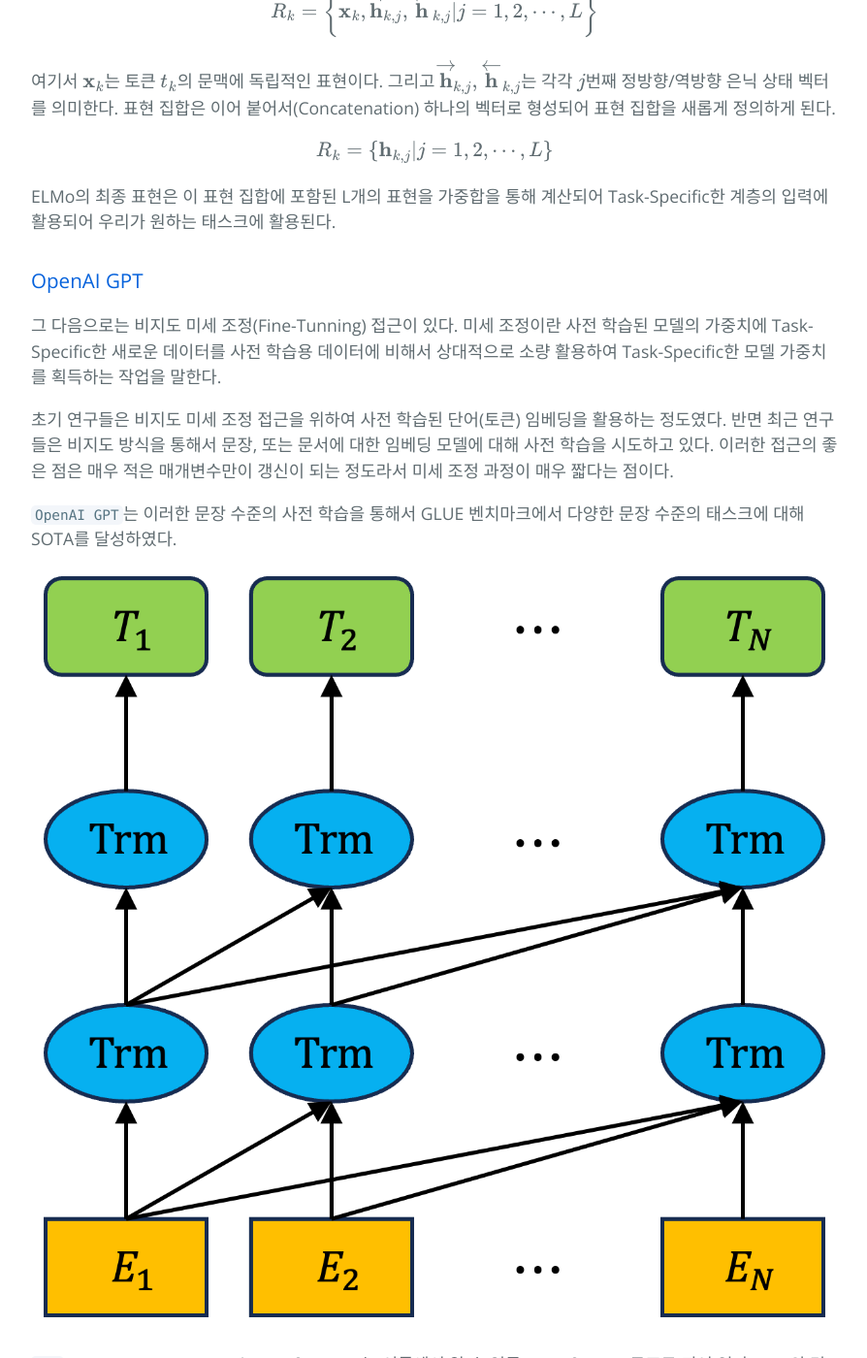
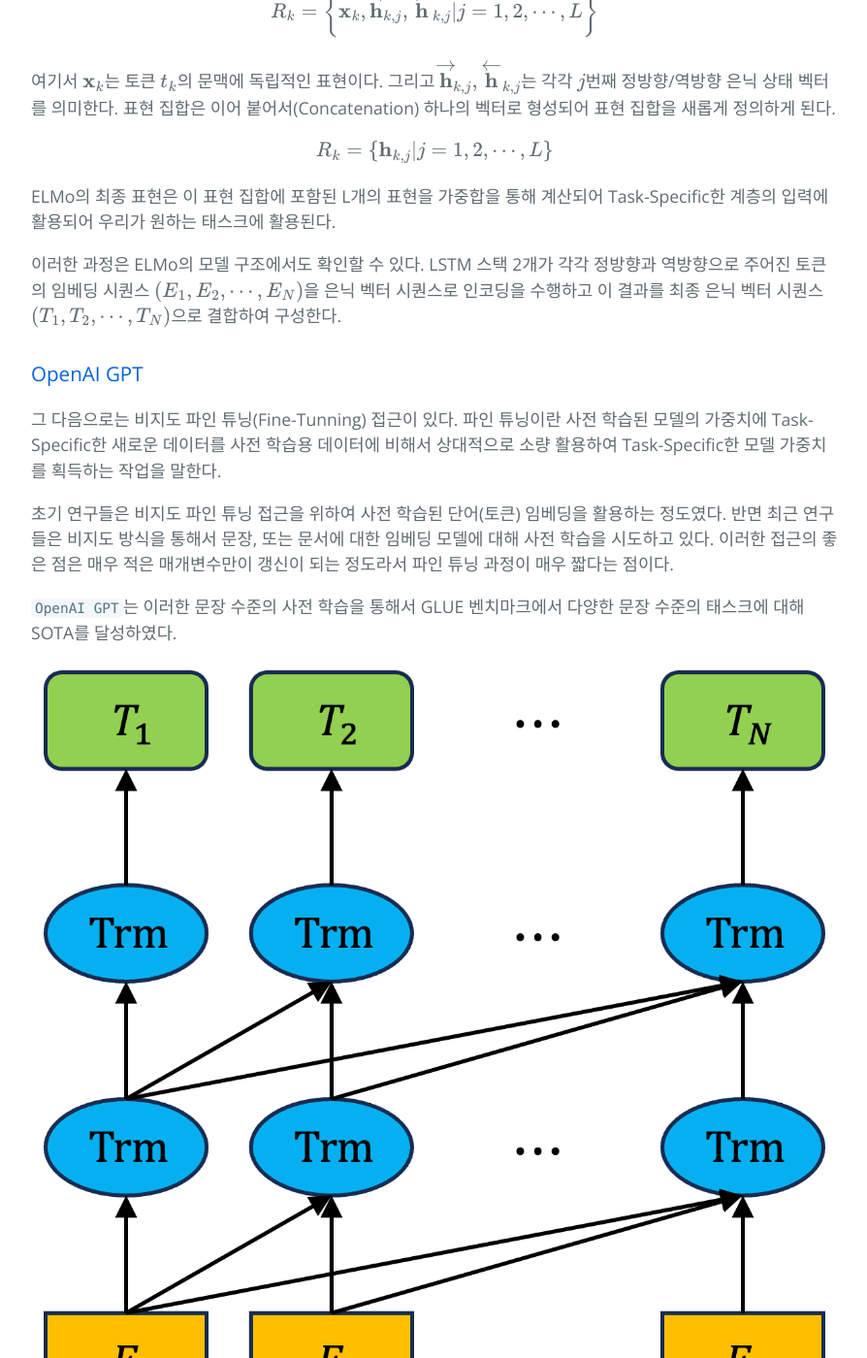
Before and after one commit to hcnoh/hcnoh.github.io, a Jekyll site: the page built from drafts/2023-03-07-nlp-04.md, in a window 1280 px wide and 1400 px high, scrolled down 2365 px. Shown: the whole window at 97% size, without its empty margins (192-1086 px from the left). Built offline with Jekyll 4.4.1, drawn with Linux system fonts in a browser that asks for light colours; comment, search, counter and statistics services are not loaded; some of the changed text lies outside the part shown.

Commit message:
BERT 작성중

```diff
--- a/drafts/2023-03-07-nlp-04.md
+++ b/drafts/2023-03-07-nlp-04.md
@@ -1,11 +1,11 @@
 ---
 layout: post
 use_math: true
-title: "[Natural Language Processing] 4. BERT"
+title: "[자연어 처리] 4. BERT"
 date: 2023-03-07 00:00:00
 tagline: "자연어 처리에서 최근 가장 많이 활용되는 거대 언어 모델의 시초인 BERT에 대해서 정리"
 categories:
-- Natural Language Processing Study
+- 자연어 처리 스터디
 tags:
 - deep learning
 - natural language processing
@@ -71,16 +71,18 @@
 
 ELMo의 최종 표현은 이 표현 집합에 포함된 L개의 표현을 가중합을 통해 계산되어 Task-Specific한 계층의 입력에 활용되어 우리가 원하는 태스크에 활용된다.
 
+이러한 과정은 ELMo의 모델 구조에서도 확인할 수 있다. LSTM 스택 2개가 각각 정방향과 역방향으로 주어진 토큰의 임베딩 시퀀스 $$(E_1, E_2, \cdots, E_N)$$을 은닉 벡터 시퀀스로 인코딩을 수행하고 이 결과를 최종 은닉 벡터 시퀀스 $$(T_1, T_2, \cdots, T_N)$$으로 결합하여 구성한다.
+
 ### OpenAI GPT
-그 다음으로는 비지도 미세 조정(Fine-Tunning) 접근이 있다. 미세 조정이란 사전 학습된 모델의 가중치에 Task-Specific한 새로운 데이터를 사전 학습용 데이터에 비해서 상대적으로 소량 활용하여 Task-Specific한 모델 가중치를 획득하는 작업을 말한다.
+그 다음으로는 비지도 파인 튜닝(Fine-Tunning) 접근이 있다. 파인 튜닝이란 사전 학습된 모델의 가중치에 Task-Specific한 새로운 데이터를 사전 학습용 데이터에 비해서 상대적으로 소량 활용하여 Task-Specific한 모델 가중치를 획득하는 작업을 말한다.
 
-초기 연구들은 비지도 미세 조정 접근을 위하여 사전 학습된 단어(토큰) 임베딩을 활용하는 정도였다. 반면 최근 연구들은 비지도 방식을 통해서 문장, 또는 문서에 대한 임베딩 모델에 대해 사전 학습을 시도하고 있다. 이러한 접근의 좋은 점은 매우 적은 매개변수만이 갱신이 되는 정도라서 미세 조정 과정이 매우 짧다는 점이다.
+초기 연구들은 비지도 파인 튜닝 접근을 위하여 사전 학습된 단어(토큰) 임베딩을 활용하는 정도였다. 반면 최근 연구들은 비지도 방식을 통해서 문장, 또는 문서에 대한 임베딩 모델에 대해 사전 학습을 시도하고 있다. 이러한 접근의 좋은 점은 매우 적은 매개변수만이 갱신이 되는 정도라서 파인 튜닝 과정이 매우 짧다는 점이다.
 
 `OpenAI GPT`는 이러한 문장 수준의 사전 학습을 통해서 GLUE 벤치마크에서 다양한 문장 수준의 태스크에 대해 SOTA를 달성하였다.
 
 ![OpenAI GPT](assets/img/2023-03-07-nlp-04/gpt.png)
 
-`GPT`(Generative Pretrained Transformers)는 이름에서 알 수 있듯 Transformer 구조로 되어 있다. GPT의 컨셉은 기본적으로 준지도 학습(Semi-Supervised Learning)이다. 이는 비지도 사전 학습과 지도 학습 기반의 지도 미세 조정을 활용하기 때문이다.
+`GPT`(Generative Pretrained Transformers)는 이름에서 알 수 있듯 Transformer 구조로 되어 있다. GPT의 컨셉은 기본적으로 준지도 학습(Semi-Supervised Learning)이다. 이는 비지도 사전 학습과 지도 학습 기반의 지도 파인 튜닝을 활용하기 때문이다.
 
 GPT의 `비지도 사전 학습`은 다음과 같은 목적 함수를 최적화하는 방식으로 진행된다. 우선 주어진 레이블이 없는 토큰들의 말뭉치 $$\mathcal{U} = (u_1, u_2, \cdots, u_n)$$에 대하여 다음의 Likelihood Function을 목적 함수로 한다:
 
@@ -90,7 +92,7 @@
 
 여기서 k는 문맥 윈도우 크기이다. 목적 함수의 조건부 확률은 언어 모델을 통해서 계산된다. GPT 논문의 저자들은 이 조건부 확률 계산을 위하여 다층 Transformer 디코더를 사용하였다고 한다.
 
-그 다음으로 GPT의 `지도 미세 조정`은 다음과 같이 진행된다. 우선 주어진 레이링된 데이터싯 $$\mathcal{C}$$를 가정하자. 이 데이터셋의 각 인스턴스는 입력 토큰 시퀀스 $$(x_1, x_2, \cdots, x_m)$$과 레이블 $$y$$로 구성된다.
+그 다음으로 GPT의 `지도 파인 튜닝`은 다음과 같이 진행된다. 우선 주어진 레이링된 데이터싯 $$\mathcal{C}$$를 가정하자. 이 데이터셋의 각 인스턴스는 입력 토큰 시퀀스 $$(x_1, x_2, \cdots, x_m)$$과 레이블 $$y$$로 구성된다.
 
 Transformer 디코더의 최종 출력 $$\mathbf{h}$$은 이후 Task-Specific 추가 선형 계층에 입력되어 최종적으로 레이블 $$y$$를 다음과 같이 예측한다:
 
@@ -104,11 +106,40 @@
 \sum_{\mathbf{x}, y} \log p(y | x_1, \cdots, x_m)
 $$
 
-![](assets/img/2023-03-07-nlp-04/bert.png)
+### 지도 데이터를 통한 전이 학습
+지도 데이터(Supervised Data)를 통한 `전이 학습`(Transfer Learning) 과정은 위에서 설명하였던 ELMo 및 GPT에서도 Task-Specific한 계층의 학습을 위하여 활용되어 왔다. 이런 방식을 통해 거대 말뭉치로부터 사전 학습된 모델을 활용하여 적은 학습 비용을 바탕으로 파인 튜닝을 수행하여 자연어 추론이나 기계 번역 등의 새로운 태스크에 대해 좋은 성능을 낼 수 있는 모델을 전이 학습을 시킬 수 있다.
+
+이러한 전이 컴퓨터 비전 분야에서 증명되어 왔다. 이미지넷(ImageNet) 등과 같은 거대 데이터를 통해 사전 학습된 모델에 파인 튜닝을 통한 전이 학습은 그 학습 방법이 유효하다는 것을 성능으로 확인할 수 있다.
+
+## BERT 소개
+`BERT`(Bidirection Encoder Representations from Transformers)는 구글에서 2018년에 발표한 거대 언어 모델이다. 이름에서 알 수 있듯 BERT는 `Transformer` 기반의 인코더 구조를 지닌 언어 모델이며 따라서 토큰, 또는 문장, 더 나아가 문서의 은닉 표현(Hidden Representation)을 학습하는 모델이라고 볼 수 있다.
+
+![BERT](assets/img/2023-03-07-nlp-04/bert.png)
+
+위 그림은 BERT의 구조를 간단히 설명하는 그림이다. 위 그림에서 확인할 수 있듯이 기본적으로 Transformer로 구성되어 있음을 확인할 수 있으며 Transformer의 특별한 구조를 활용하여 양방향으로 정보를 활용하여 각 토큰의 인코딩을 수행하는 것을 볼 수 있다.
+
+### BERT의 구조
+BERT의 구조는 위에서 말했듯이 다층 양방향 Transformer 인코더 형태이다. BERT의 저자들은 이 구조를 구성하는 Transformer는 원래의 Transformer에서 변화없이 그대로 사용하였다고 한다. Transformer에 대해서 더 자세히 알아보고 싶으면 이전 [포스트](https://hcnoh.github.io/2023-02-25-nlp-03)를 참고하면 된다.
+
+### BERT의 입/출력 표현
+
+## BERT의 사전 학습
+
+![BERT의 사전 학습 및 파인 튜닝](assets/img/2023-03-07-nlp-04/bert-pretraining-and-finetuning.png)
+
+### 태스크 (1) - 마스크 언어 모델
+
+### 태스크 (2) - 다음 문장 예측
+
+### 사전 학습 데이터
+
+## BERT의 파인 튜닝
+
 
 ## 참고 자료
 - [BERT: Pre-training of Deep Bidirectional Transformers for Language Understanding](https://arxiv.org/abs/1810.04805)
 - [Deep contextualized word representations](https://arxiv.org/abs/1802.05365)
+- [Improving Language Understanding by Generative Pre-Training](https://openai.com/research/language-unsupervised)
 
 ## 수정 사항
 - 2023.03.07
```
Also changed, not shown: assets/img/2023-03-07-nlp-04/bert-pretraining-and-finetuning.png (added), 2 other files.
